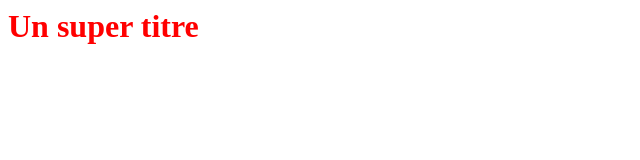
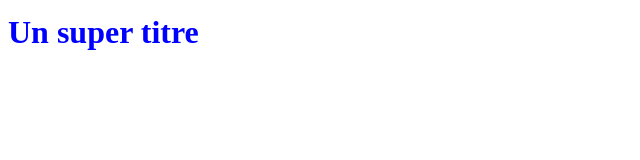
Before and after one commit to KARBOUZE/OpenclassroomsProject, a plain HTML site: page index.html in a window 1280 px wide. Shown: the whole page, without its empty margins (0-640 px from the left). Drawn offline with Linux system fonts and the light colour scheme.

```diff
--- a/style.css
+++ b/style.css
@@ -1,3 +1,4 @@
 h1 {
-    color: red;
+    color: blue;
+    margin-top: 14px;
 }
```
